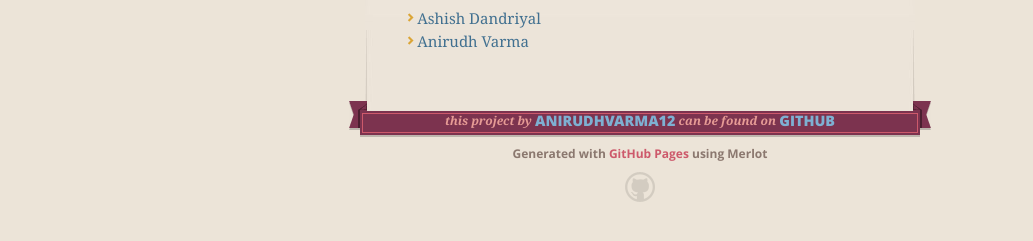
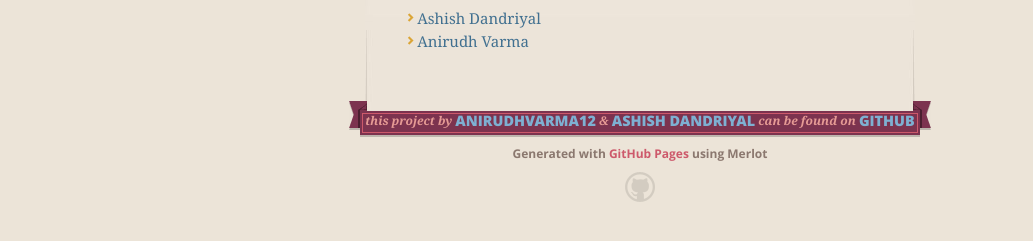
Before and after one commit to suhailahmad/MavenManager, a plain HTML site: page index.html in a window 1280 px wide. Shown: the part 315-556 px from the top of the page, without its empty margins (0-1033 px from the left). Drawn offline with nearby package versions, Linux system fonts and the light colour scheme.

Commit message:
Update index.html
Added ashish name in footer

```diff
--- a/index.html
+++ b/index.html
@@ -61,7 +61,7 @@ Contributors:<br></p>
       <footer>
         <span class="ribbon-outer">
           <span class="ribbon-inner">
-            <p>this project by <a href="https://github.com/anirudhvarma12">anirudhvarma12</a> can be found on <a href="https://github.com/anirudhvarma12/MavenManager">GitHub</a></p>
+            <p>this project by <a href="https://github.com/anirudhvarma12">anirudhvarma12</a> & <a href="https://github.com/ashishdandriyal">Ashish Dandriyal</a> can be found on <a href="https://github.com/anirudhvarma12/MavenManager">GitHub</a></p>
           </span>
           <span class="left-tail"></span>
           <span class="right-tail"></span>
```
